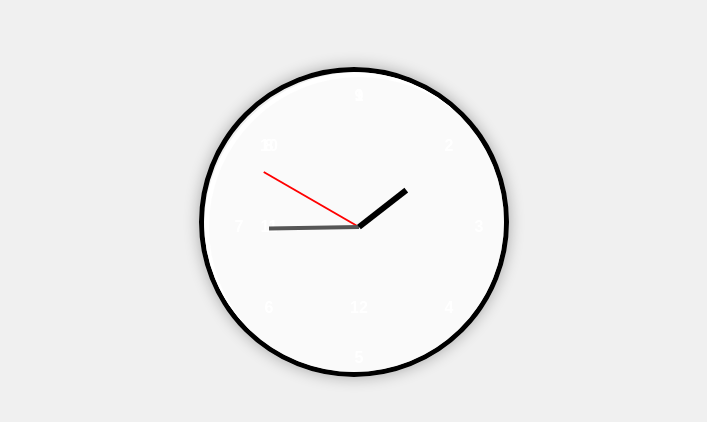
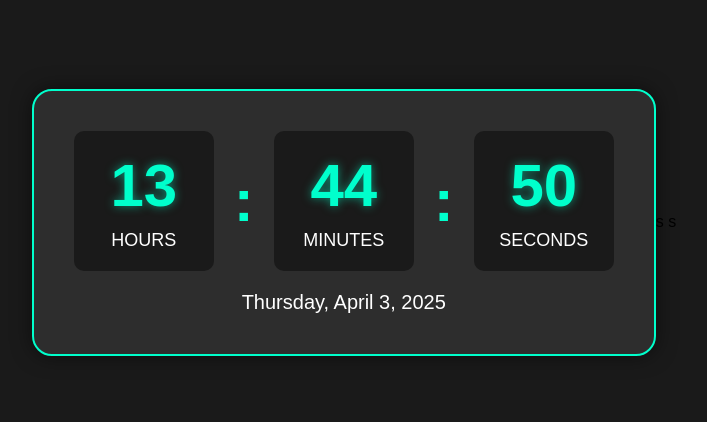
Before and after one commit to Lord-Cullen/clock, a plain HTML site: page index.html in a window 1280 px wide. Shown: the part 178-600 px from the top of the page, without its empty margins (286-993 px from the left). Drawn offline with Linux system fonts and the light colour scheme.

Commit message:
first commit

```diff
--- a/index.html
+++ b/index.html
@@ -3,151 +3,123 @@
 <head>
     <meta charset="UTF-8">
     <meta name="viewport" content="width=device-width, initial-scale=1.0">
-    <title>Wall Clock</title>
+    <title>Digital Clock</title>
     <style>
         body {
             display: flex;
             justify-content: center;
             align-items: center;
-            height: 100vh;
+            min-height: 100vh;
+            background: #1a1a1a;
             margin: 0;
-            background: #f0f0f0;
+            font-family: 'Arial', sans-serif;
         }
 
         .clock-container {
-            position: relative;
-            width: 300px;
-            height: 300px;
-            border: 5px solid #000;
-            border-radius: 50%;
-            overflow: hidden;
-            box-shadow: 0 0 15px rgba(0, 0, 0, 0.3);
-        }
-
-        .clock-background {
-            position: absolute;
-            width: 100%;
-            height: 100%;
-            background: url('background-image.jpg') no-repeat center center;
-            background-size: cover;
-            z-index: -1; /* Ensure the background is behind the clock */
+            background: #2d2d2d;
+            padding: 40px;
+            border-radius: 20px;
+            box-shadow: 0 0 20px rgba(0, 0, 0, 0.5);
+            border: 2px solid #00ffcc;
         }
 
         .clock {
-            position: relative;
-            width: 100%;
-            height: 100%;
-            border: 5px solid #fff;
-            border-radius: 50%;
-            background: rgba(255, 255, 255, 0.7); /* Make it semi-transparent */
+            display: flex;
+            gap: 20px;
+            align-items: center;
         }
 
-        .hand {
-            position: absolute;
-            top: 50%;
-            left: 50%;
-            transform-origin: 50% 100%;
-            transform: translate(-50%, -100%) rotate(0deg);
-            transition: transform 0.05s ease-in-out; /* Smooth transition */
+        .time-block {
+            background: #1a1a1a;
+            padding: 20px;
+            border-radius: 10px;
+            text-align: center;
+            min-width: 100px;
         }
 
-        .hour {
-            width: 6px;
-            height: 60px;
-            background: #000;
-            z-index: 3;
+        .numbers {
+            font-size: 60px;
+            color: #00ffcc;
+            font-weight: bold;
+            text-shadow: 0 0 10px rgba(0, 255, 204, 0.5);
         }
 
-        .minute {
-            width: 4px;
-            height: 90px;
-            background: #555;
-            z-index: 2;
+        .label {
+            font-size: 18px;
+            color: #ffffff;
+            margin-top: 10px;
+            text-transform: uppercase;
         }
 
-        .second {
-            width: 2px;
-            height: 110px;
-            background: red;
-            z-index: 1;
+        .separator {
+            font-size: 60px;
+            color: #00ffcc;
+            font-weight: bold;
         }
 
-        /* Number Styling */
-        .number {
-            position: absolute;
-            font-size: 16px;
-            font-family: Arial, sans-serif;
-            font-weight: bold;
-            color: white;
-            z-index: 2;
-            transform-origin: center center;
+        .date {
+            text-align: center;
+            margin-top: 20px;
+            color: #ffffff;
+            font-size: 20px;
         }
-
-        /* Correct Number Positioning on Clock */
-        #number1 { top: 10px; left: 50%; transform: translateX(-50%); }
-        #number2 { top: 20%; left: 80%; transform: translateX(-50%); }
-        #number3 { top: 50%; left: 90%; transform: translateY(-50%) translateX(-50%); }
-        #number4 { bottom: 20%; left: 80%; transform: translateX(-50%); }
-        #number5 { bottom: 10px; left: 50%; transform: translateX(-50%); }
-        #number6 { bottom: 20%; left: 20%; transform: translateX(-50%); }
-        #number7 { top: 50%; left: 10%; transform: translateY(-50%) translateX(-50%); }
-        #number8 { top: 20%; left: 20%; transform: translateX(-50%); }
-        #number9 { top: 10px; left: 50%; transform: translateX(-50%); }
-        #number10 { top: 20%; left: 20%; transform: translateX(-50%); }
-        #number11 { top: 50%; left: 20%; transform: translateY(-50%) translateX(-50%); }
-        #number12 { bottom: 20%; left: 50%; transform: translateX(-50%); }
     </style>
 </head>
 <body>
     <div class="clock-container">
-        <div class="clock-background"></div>
         <div class="clock">
-            <!-- Clock Numbers -->
-            <div class="number" id="number12">12</div>
-            <div class="number" id="number1">1</div>
-            <div class="number" id="number2">2</div>
-            <div class="number" id="number3">3</div>
-            <div class="number" id="number4">4</div>
-            <div class="number" id="number5">5</div>
-            <div class="number" id="number6">6</div>
-            <div class="number" id="number7">7</div>
-            <div class="number" id="number8">8</div>
-            <div class="number" id="number9">9</div>
-            <div class="number" id="number10">10</div>
-            <div class="number" id="number11">11</div>
-
-            <!-- Clock Hands -->
-            <div class="hand hour" id="hour-hand"></div>
-            <div class="hand minute" id="minute-hand"></div>
-            <div class="hand second" id="second-hand"></div>
+            <div class="time-block">
+                <div class="numbers" id="hours">00</div>
+                <div class="label">Hours</div>
+            </div>
+            <div class="separator">:</div>
+            <div class="time-block">
+                <div class="numbers" id="minutes">00</div>
+                <div class="label">Minutes</div>
+            </div>
+            <div class="separator">:</div>
+            <div class="time-block">
+                <div class="numbers" id="seconds">00</div>
+                <div class="label">Seconds</div>
+            </div>
         </div>
-    </div>
+        <div class="date" id="date"></div>
+    </div>s
 
     <script>
-        const hourHand = document.getElementById('hour-hand');
-        const minuteHand = document.getElementById('minute-hand');
-        const secondHand = document.getElementById('second-hand');
-
         function updateClock() {
             const now = new Date();
-            const hours = now.getHours();
-            const minutes = now.getMinutes();
-            const seconds = now.getSeconds();
 
-            // Hour hand rotation: (360 / 12) for each hour, and add a fraction of the minute for smooth movement
-            const hourRotation = (360 / 12) * (hours % 12) + (30 / 60) * minutes;
-            // Minute hand rotation: (360 / 60) for each minute, add a fraction of the second for smooth movement
-            const minuteRotation = (360 / 60) * minutes + (6 / 60) * seconds;
-            // Second hand rotation: (360 / 60) for each second
-            const secondRotation = (360 / 60) * seconds;
+            // Get time components
+            let hours = now.getHours();
+            let minutes = now.getMinutes();
+            let seconds = now.getSeconds();
 
-            hourHand.style.transform = `translate(-50%, -100%) rotate(${hourRotation}deg)`;
-            minuteHand.style.transform = `translate(-50%, -100%) rotate(${minuteRotation}deg)`;
-            secondHand.style.transform = `translate(-50%, -100%) rotate(${secondRotation}deg)`;
+            // Add leading zeros
+            hours = hours < 10 ? "0" + hours : hours;
+            minutes = minutes < 10 ? "0" + minutes : minutes;
+            seconds = seconds < 10 ? "0" + seconds : seconds;
+
+            // Update time display
+            document.getElementById("hours").textContent = hours;
+            document.getElementById("minutes").textContent = minutes;
+            document.getElementById("seconds").textContent = seconds;
+
+            // Update date display
+            const options = {
+                weekday: 'long',
+                year: 'numeric',
+                month: 'long',
+                day: 'numeric'
+            };
+            document.getElementById("date").textContent = now.toLocaleDateString('en-US', options);
         }
 
+        // Update clock immediately
+        updateClock();
+
+        // Update clock every second
         setInterval(updateClock, 1000);
-        updateClock(); // Initialize the clock immediately
     </script>
 </body>
-</html>
+</html>s
```
